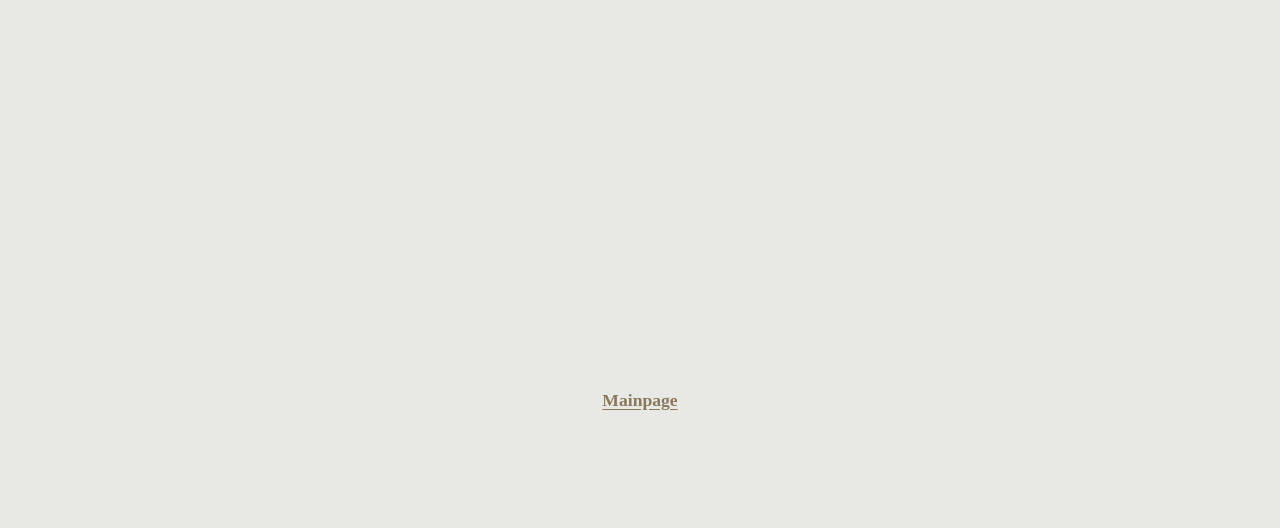
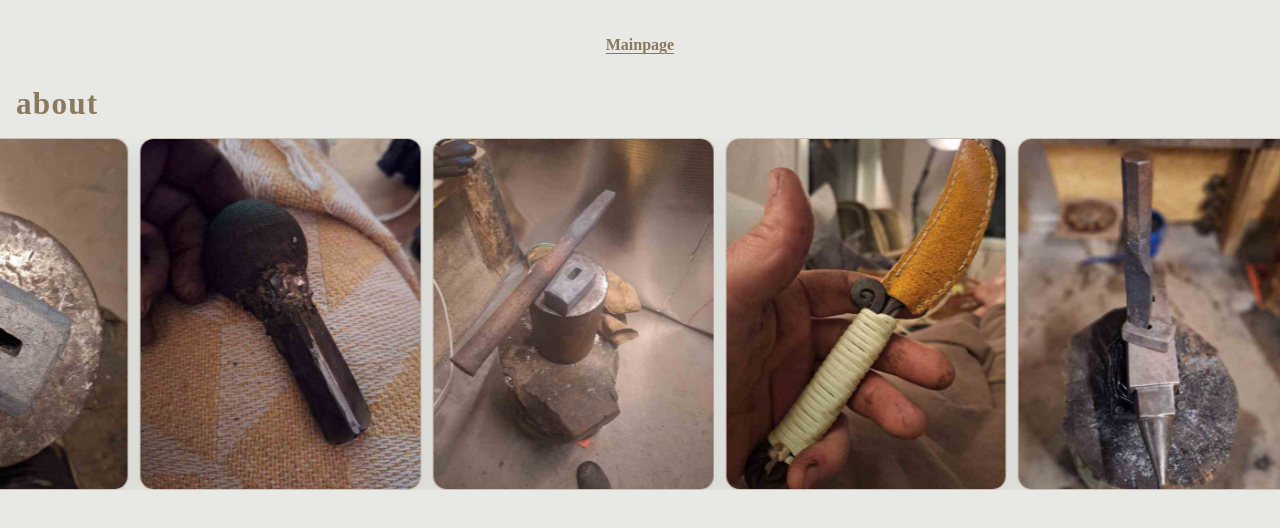
Before and after one commit to etsjawaka/my-website, a SvelteKit app: page /about in a window 1280 px wide. Shown: the top 528 px of the page. Built offline with nearby package versions, Linux system fonts and the light colour scheme.

Commit message:
Add latest short to blog and photos reel to about

```diff
--- a/src/routes/+layout.svelte
+++ b/src/routes/+layout.svelte
@@ -1,6 +1,4 @@
 <script lang="ts">
-	import { resolve } from '$app/paths';
-	import { page } from '$app/stores';
 	import favicon from '$lib/assets/favicon.svg';
 
 	let { children } = $props();
@@ -11,13 +9,7 @@
 	<link rel="icon" href={favicon} />
 </svelte:head>
 
-{#if $page.url.pathname === '/'}
-	{@render children()}
-{:else}
-	<main class="subpage-shell" aria-label="Subpage">
-		<a href={resolve('/')}>Mainpage</a>
-	</main>
-{/if}
+{@render children()}
 
 <style>
 	:global(:root) {
@@ -38,18 +30,4 @@
 		box-sizing: border-box;
 	}
 
-	.subpage-shell {
-		min-height: 100vh;
-		display: grid;
-		place-items: center;
-		background: var(--bg-color);
-	}
-
-	.subpage-shell a {
-		color: var(--text-color);
-		font-size: 1.1rem;
-		font-weight: 700;
-		text-decoration: underline;
-		text-underline-offset: 0.18em;
-	}
 </style>
--- a/src/routes/about/+page.svelte
+++ b/src/routes/about/+page.svelte
@@ -1,9 +1,51 @@
 <script lang="ts">
+	import { onMount } from 'svelte';
+	import Reveal from '$lib/Reveal.svelte';
 	import { resolve } from '$app/paths';
+
+	let photos: string[] = [];
+	let loading = true;
+	let error = '';
+
+	onMount(async () => {
+		try {
+			const res = await fetch('/api/photos');
+			if (!res.ok) throw new Error('Failed to fetch photos.');
+			photos = (await res.json()) as string[];
+		} catch {
+			error = 'Could not load photos right now.';
+		} finally {
+			loading = false;
+		}
+	});
+
+	$: reel = photos.length ? [...photos, ...photos] : [];
 </script>
 
 <main aria-label="About page">
-	<a href={resolve('/')}>Mainpage</a>
+	<a class="home-link" href={resolve('/')}>Mainpage</a>
+
+	<section class="about-panel">
+		<Reveal>
+			<h1>about</h1>
+		</Reveal>
+
+		{#if loading}
+			<p class="status">Loading photos...</p>
+		{:else if error}
+			<p class="status">{error}</p>
+		{:else if reel.length}
+			<div class="reel-mask" aria-label="Photos reel">
+				<div class="reel-track">
+					{#each reel as src, i (`${src}-${i}`)}
+						<figure class="reel-item">
+							<img src={src} alt="Studio moment" loading="lazy" />
+						</figure>
+					{/each}
+				</div>
+			</div>
+		{/if}
+	</section>
 </main>
 
 <style>
@@ -11,14 +53,89 @@
 		min-height: 100vh;
 		background: var(--bg-color, #e8e8e5);
 		display: grid;
-		place-items: center;
+		grid-template-rows: auto 1fr;
+		gap: 2rem;
+		padding: 2.25rem 0 2rem;
 	}
 
-	a {
+	.home-link {
 		color: var(--text-color, #8a795d);
-		font-size: 1.1rem;
+		font-size: 1rem;
 		font-weight: 700;
 		text-decoration: underline;
 		text-underline-offset: 0.18em;
+		justify-self: center;
+	}
+
+	.about-panel {
+		display: grid;
+		align-content: start;
+		gap: 1rem;
+	}
+
+	h1 {
+		margin: 0;
+		padding: 0 1rem;
+		font-size: clamp(1.35rem, 3vw, 1.95rem);
+		letter-spacing: 0.04em;
+		text-transform: lowercase;
+	}
+
+	.status {
+		margin: 0;
+		padding: 0 1rem;
+		font-size: 0.96rem;
+	}
+
+	.reel-mask {
+		width: 100vw;
+		overflow: hidden;
+	}
+
+	.reel-track {
+		display: flex;
+		gap: 0.7rem;
+		width: max-content;
+		padding: 0 1rem;
+		animation: reel-scroll 42s linear infinite;
+	}
+
+	.reel-item {
+		margin: 0;
+		width: clamp(180px, 22vw, 320px);
+		aspect-ratio: 4 / 5;
+		border-radius: 14px;
+		overflow: hidden;
+		border: 1px solid rgba(117, 98, 68, 0.35);
+		background: rgba(255, 255, 255, 0.42);
+		box-shadow: 0 10px 22px rgba(44, 37, 25, 0.1);
+	}
+
+	.reel-item img {
+		width: 100%;
+		height: 100%;
+		display: block;
+		object-fit: cover;
+	}
+
+	@keyframes reel-scroll {
+		from {
+			transform: translateX(0);
+		}
+		to {
+			transform: translateX(-50%);
+		}
+	}
+
+	@media (max-width: 680px) {
+		main {
+			padding-top: 1.6rem;
+			gap: 1.25rem;
+		}
+
+		.reel-track {
+			gap: 0.5rem;
+			animation-duration: 34s;
+		}
 	}
 </style>
--- a/src/routes/blog/+page.svelte
+++ b/src/routes/blog/+page.svelte
@@ -1,9 +1,55 @@
 <script lang="ts">
+	import { onMount } from 'svelte';
 	import { resolve } from '$app/paths';
+
+	type LatestShort = {
+		videoId: string;
+		embedUrl: string;
+		watchUrl: string;
+	};
+
+	let latestShort: LatestShort | null = null;
+	let loading = true;
+	let error = '';
+
+	onMount(async () => {
+		try {
+			const res = await fetch('/api/latest-short');
+			if (!res.ok) throw new Error('Failed to fetch latest short.');
+			latestShort = (await res.json()) as LatestShort;
+		} catch {
+			error = 'Could not load latest short right now.';
+		} finally {
+			loading = false;
+		}
+	});
 </script>
 
 <main aria-label="Blog page">
-	<a href={resolve('/')}>Mainpage</a>
+	<a class="home-link" href={resolve('/')}>Mainpage</a>
+
+	<section class="blog-panel" aria-live="polite">
+		<h1>blog</h1>
+
+		{#if loading}
+			<p class="status">Loading latest short...</p>
+		{:else if error}
+			<p class="status">{error}</p>
+		{:else if latestShort}
+			<div class="video-shell">
+				<iframe
+					src={latestShort.embedUrl}
+					title="Latest YouTube short"
+					loading="lazy"
+					allow="accelerometer; autoplay; clipboard-write; encrypted-media; gyroscope; picture-in-picture; web-share"
+					allowfullscreen
+				></iframe>
+			</div>
+			<a class="watch-link" href={latestShort.watchUrl} target="_blank" rel="noreferrer">
+				Open on YouTube
+			</a>
+		{/if}
+	</section>
 </main>
 
 <style>
@@ -11,14 +57,82 @@
 		min-height: 100vh;
 		background: var(--bg-color, #e8e8e5);
 		display: grid;
-		place-items: center;
+		grid-template-rows: auto 1fr;
+		gap: 2rem;
+		padding: 2.25rem 1rem 2rem;
 	}
 
-	a {
+	.home-link {
 		color: var(--text-color, #8a795d);
-		font-size: 1.1rem;
+		font-size: 1rem;
 		font-weight: 700;
 		text-decoration: underline;
 		text-underline-offset: 0.18em;
+		justify-self: center;
+	}
+
+	.blog-panel {
+		width: min(860px, 100%);
+		justify-self: center;
+		display: grid;
+		gap: 0.9rem;
+		padding: 1.2rem;
+		border: 1px solid rgba(117, 98, 68, 0.35);
+		border-radius: 18px;
+		background: rgba(255, 255, 255, 0.45);
+		box-shadow: 0 10px 24px rgba(44, 37, 25, 0.08);
+	}
+
+	h1 {
+		margin: 0;
+		font-size: clamp(1.35rem, 3vw, 1.95rem);
+		letter-spacing: 0.04em;
+		text-transform: lowercase;
+	}
+
+	.status {
+		margin: 0;
+		font-size: 0.96rem;
+	}
+
+	.video-shell {
+		position: relative;
+		width: min(420px, 100%);
+		aspect-ratio: 9 / 16;
+		border-radius: 14px;
+		overflow: hidden;
+		border: 1px solid rgba(117, 98, 68, 0.35);
+		background: #000;
+	}
+
+	.video-shell iframe {
+		position: absolute;
+		inset: 0;
+		width: 100%;
+		height: 100%;
+		border: 0;
+	}
+
+	.watch-link {
+		color: var(--text-color, #8a795d);
+		font-weight: 700;
+		text-decoration: underline;
+		text-underline-offset: 0.18em;
+		width: fit-content;
+	}
+
+	@media (max-width: 680px) {
+		main {
+			padding-top: 1.6rem;
+			gap: 1.25rem;
+		}
+
+		.blog-panel {
+			padding: 0.95rem;
+		}
+
+		.video-shell {
+			width: min(360px, 100%);
+		}
 	}
 </style>
```
